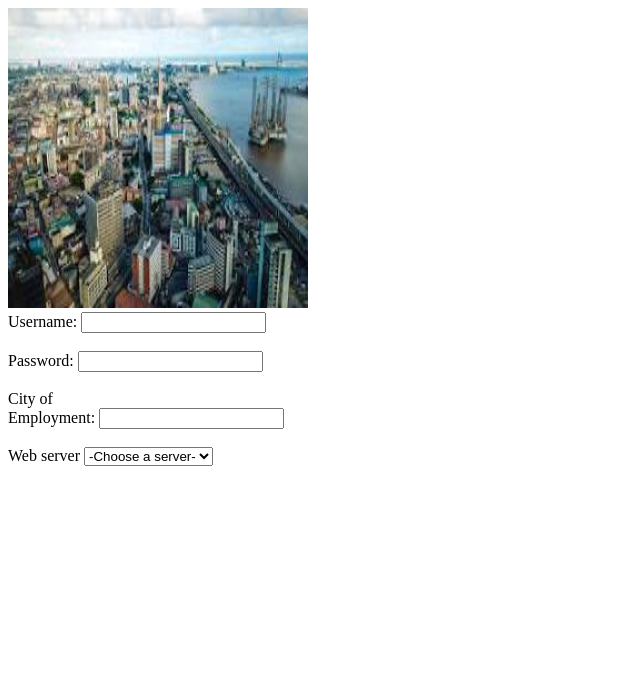
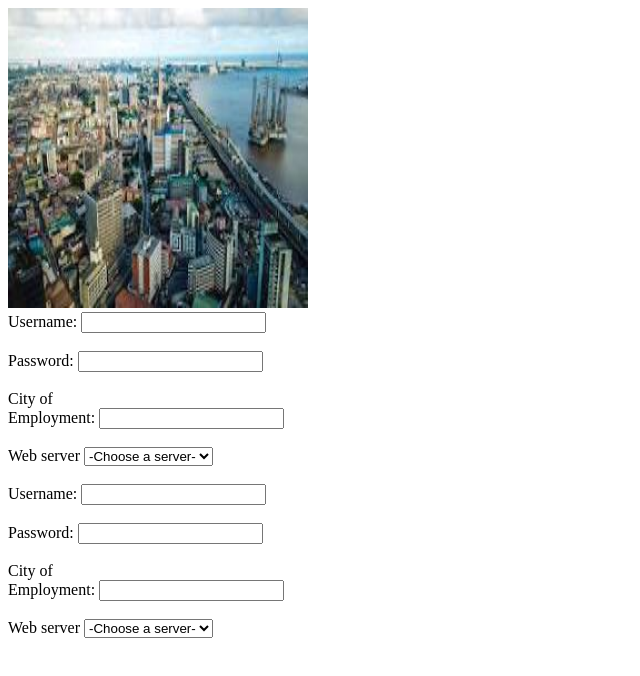
Before and after one commit to olatundeboluwatife/Emmanuel, a plain HTML site: page new.html in a window 1280 px wide. Shown: the whole page, without its empty margins (0-640 px from the left). Drawn offline with Linux system fonts and the light colour scheme.

Commit message:
class experiment

```diff
--- a/new.html
+++ b/new.html
@@ -35,4 +35,30 @@
         </select> <br><br>
 
     </form>
+    <form>
+
+
+        <label for="username">Username:</label>
+
+        <input type="name" name="name" id="username"> <br><br>
+
+        <label for="userpassword">Password:</label>
+
+        <input type="password" name="password" id="userpassword"> <br><br>
+
+
+        <label for="usercity">City of <br> Employment:</label>
+
+        <input type="city" name="city" id="usercity"> <br><br>
+
+
+        <label for="userwebserver">Web server</label>
+        <select name="server" id="userserver">
+            <option value="server">-Choose a server-</option>
+            <option value="cat">cat</option>
+            <option value="dog">dog</option>
+            <option value="cow">cow</option>
+        </select> <br><br>
+
+    </form>
     </body>
```
Also changed, not shown: Ass.html (+1 -1 lines), Ass2.html (+1 -1 lines), index.html (+1 -1 lines).
